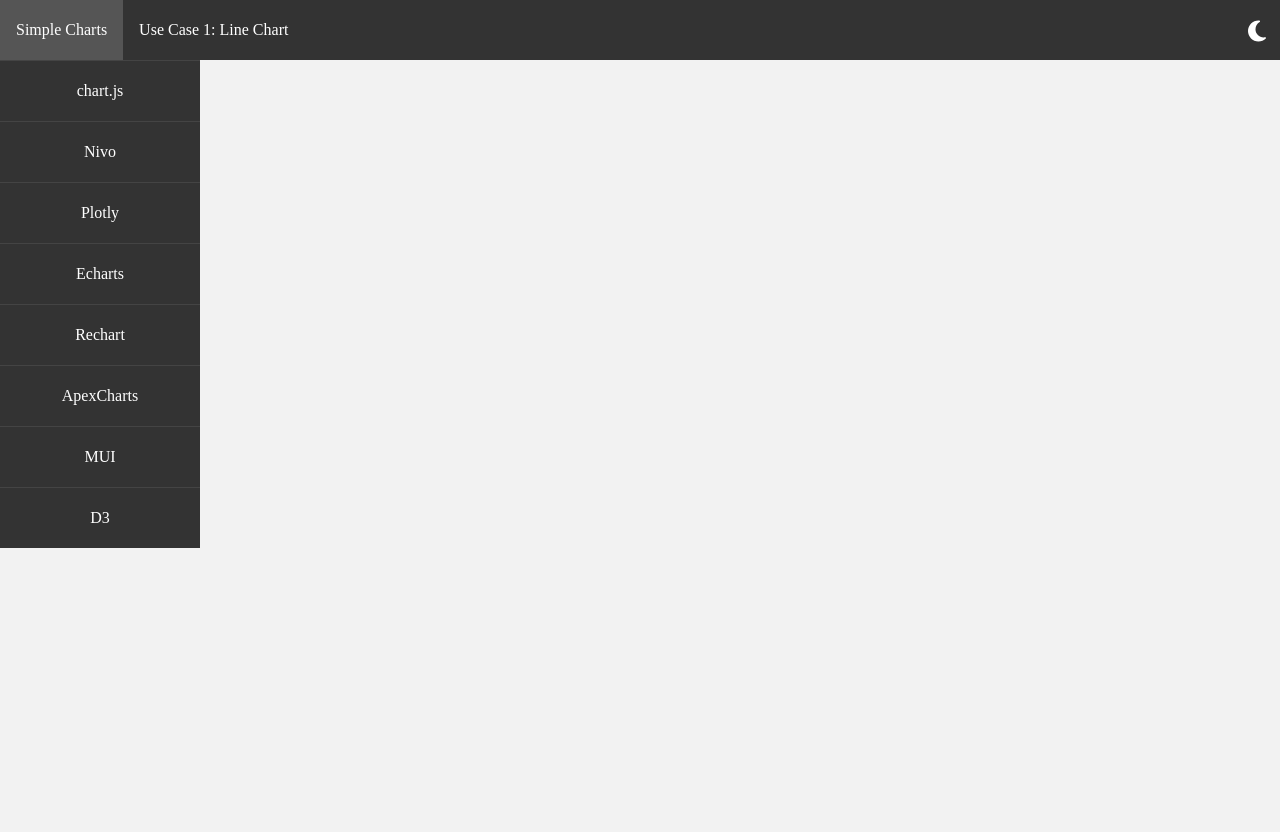
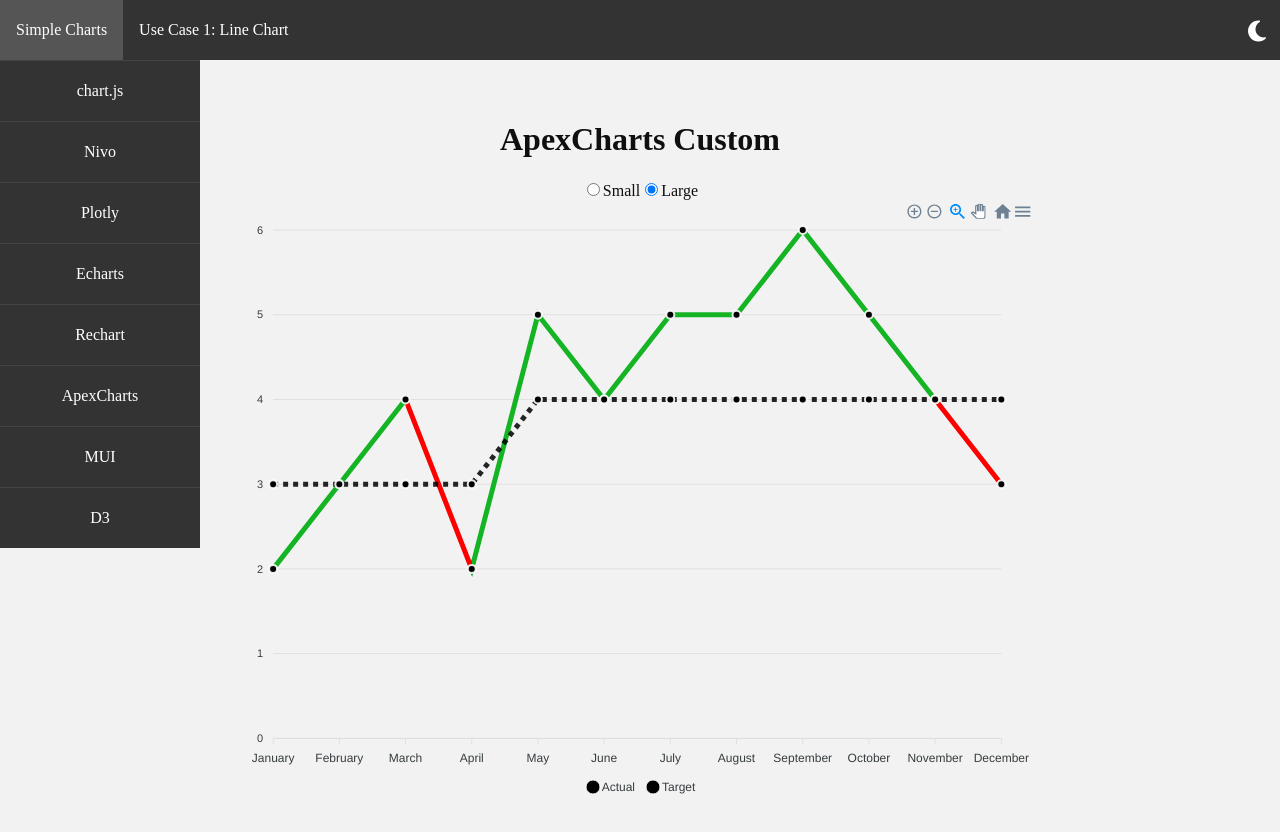
Before and after one commit to Deaniebean/data-viz-libraries, a React (Vite) app: page /apexcharts/line-chart-custom-2 in a window 1280 px wide. Shown: the top 832 px of the page. Built offline with nearby package versions, Linux system fonts and the light colour scheme.

Commit message:
ApexCharts better solution

```diff
--- a/src/App.tsx
+++ b/src/App.tsx
@@ -7,11 +7,13 @@
 import { Nivo } from "./charts/basicCharts/Nivo";
 import { PlotlyChart } from "./charts/basicCharts/Plotly";
 import { Rechart } from "./charts/basicCharts/Rechart";
-import { RechartCustom } from "./charts/customLineChart/RechartCustom";
 import { ApexCharts } from "./charts/basicCharts/ApexCharts";
 import { D3 } from "./charts/basicCharts/D3";
 import { Chartjs } from "./charts/basicCharts/Chartjs";
-import { ChartjsCustom } from "./charts/customLineChart/ChartjsCustom";
+import { RechartCustom } from "./charts/customLineChart/RechartCustom";
+import { ChartjsCustom } from "./charts/customLineChart/Chartjs";
+import { ApexChartsCustom2 } from "./charts/customLineChart/ApexCHartsCustom2";
+import { CustomApexCharts3 } from "./charts/customLineChart/ApexCharts3";
 
 
 function App() {
@@ -22,15 +24,32 @@
         <Routes>
           <Route path="/mui/line-chart" element={<LineChartMui />} />
           <Route path="/chartjs/line-chart" element={<Chartjs />} />
-          <Route path="/chartjs/line-chart-custom" element={<ChartjsCustom />} />
-          <Route path="/echarts/line-chart" element={<Echarts/>} />
-          <Route path="/nivo/line-chart" element={<Nivo/>} />
+          <Route
+            path="/chartjs/line-chart-custom"
+            element={<ChartjsCustom />}
+          />
+          <Route path="/echarts/line-chart" element={<Echarts />} />
+          <Route path="/nivo/line-chart" element={<Nivo />} />
           <Route path="/Plotly/line-chart" element={<PlotlyChart />} />
           <Route path="/rechart/line-chart" element={<Rechart />} />
-          <Route path="/rechart/line-chart-custom" element={<RechartCustom/>} />
-          <Route path="/apexcharts/line-chart" element={<ApexCharts/>} />
-          <Route path="/apexcharts/line-chart-custom" element={<ApexChartsCustom/>} />
-          <Route path="/d3/line-chart" element={<D3/>} />
+          <Route
+            path="/rechart/line-chart-custom"
+            element={<RechartCustom />}
+          />
+          <Route path="/apexcharts/line-chart" element={<ApexCharts />} />
+          <Route
+            path="/apexcharts/line-chart-custom"
+            element={<ApexChartsCustom />}
+          />
+          <Route
+            path="/apexcharts/line-chart-custom-2"
+            element={<ApexChartsCustom2 />}
+          />
+          <Route
+            path="/apexcharts/line-chart-custom-3"
+            element={<CustomApexCharts3 />}
+          />
+          <Route path="/d3/line-chart" element={<D3 />} />
         </Routes>
       </div>
     </div>
--- a/src/Navbar.tsx
+++ b/src/Navbar.tsx
@@ -103,10 +103,16 @@
                 <NavLink to="/apexcharts/line-chart-custom">Apexcharts</NavLink>
               </li>
               <li>
+                <NavLink to="/apexcharts/line-chart-custom-2">Apexcharts2</NavLink>
+              </li>
+              <li>
+                <NavLink to="/apexcharts/line-chart-custom-3">Apexcharts3</NavLink>
+              </li>
+              <li>
                 <NavLink to="/chartjs/line-chart-custom">Chartjs</NavLink>
               </li>
               <li>
-                <NavLink to="/chartjs/line-chart-custom">Chartjs</NavLink>
+                <NavLink to="/rechart/line-chart-custom">Recharts</NavLink>
               </li>
             </ul>
           </li>
--- /dev/null
+++ b/src/charts/customLineChart/ApexCharts3.tsx
@@ -0,0 +1,77 @@
+import Chart from "react-apexcharts";
+import { ChartWrapper } from "../../common/chartWrapper";
+
+export const CustomApexCharts3 = () => {
+  const options = {
+    chart: {
+      height: 380,
+      type: "line" as const,
+      foreColor: "#6D6D6D",
+    },
+    fill: {
+      type: ["gradient", "solid"],
+      colors: ["#000000"],
+      gradient: {
+        shadeIntensity: 1,
+        opacityFrom: 1,
+        opacityTo: 1,
+        colorStops: [
+          {
+            offset: 0,
+            color: "#EB656F",
+            opacity: 1,
+          },
+          {
+            offset: 20,
+            color: "#FAD375",
+            opacity: 1,
+          },
+          {
+            offset: 60,
+            color: "#61DBC3",
+            opacity: 1,
+          },
+          {
+            offset: 100,
+            color: "#95DA74",
+            opacity: 1,
+          },
+        ],
+      },
+    },
+    grid: {
+      borderColor: "#6D6D6D",
+    },
+    xaxis: {
+      categories: [
+        "01 Jan",
+        "02 Jan",
+        "03 Jan",
+        "04 Jan",
+        "05 Jan",
+        "06 Jan",
+        "07 Jan",
+      ],
+    },
+  };
+
+  const series = [
+    {
+      name: "Series 1",
+      data: [2, 23, 19, 45, 38, 52, 45],
+    },
+    { name: "Series 2", data: [10, 20, 20, 30, 40, 40, 30] },
+  ];
+
+  return (
+    <ChartWrapper title="ApexCharts Custom">
+      <Chart
+        type="line"
+        options={options}
+        series={series}
+        width="100%"
+        height="100%"
+      />
+    </ChartWrapper>
+  );
+};
--- /dev/null
+++ b/src/charts/customLineChart/ApexChartsCustom2.tsx
@@ -0,0 +1,107 @@
+import Chart from "react-apexcharts";
+import { Data } from "../../utils/Data";
+import { useState, useEffect } from "react";
+import { ChartWrapper } from "../../common/chartWrapper";
+
+export const ApexChartsCustom2 = () => {
+  const [chartData] = useState(Data);
+
+  useEffect(() => {
+    console.log("Initial chartData:", chartData);
+  }, [chartData]);
+
+  const allMonths: string[] = chartData.map((data) => data.month);
+  console.log("All months:", allMonths);
+
+  // Create a series where each point fills non-active values with null
+  const series = [
+    {
+      name: "Actual",
+      data: chartData.map((data) => data.actual),
+    },
+    {
+      name: "Target",
+      data: chartData.map((data) => data.target),
+    },
+  ];
+
+  console.log("Series data:", series);
+
+  const colorStops = chartData
+    .map((data, index) => {
+      const nextData = chartData[index + 1];
+      if (!nextData) return null;
+
+      const isAboveTarget = data.actual >= data.target;
+      const nextIsAboveTarget = nextData.actual >= nextData.target;
+
+      const colorStop = {
+        offset: (index / (chartData.length - 1)) * 100,
+        color: isAboveTarget ? "#14b425" : "#ff0000",
+        nextColor: nextIsAboveTarget ? "#14b425" : "#ff0000",
+      };
+
+      console.log(`Color stop for month ${data.month}:`, colorStop);
+
+      return colorStop;
+    })
+    .filter((colorStop) => colorStop !== null);
+
+  console.log("Color stops:", colorStops);
+
+  const chartOptions = {
+    chart: {
+      id: "dynamic-threshold",
+      animations: {
+        enabled: false,
+      },
+    },
+    fill: {
+      type: ["gradient", "solid"],
+      colors: ["#000000"],
+      gradient: {
+        shade: "dark",
+        type: "horizontal",
+        shadeIntensity: 0.5,
+        gradientToColors: undefined, // optional, if not defined - uses the shades of same color in series
+        inverseColors: true,
+        opacityFrom: 1,
+        opacityTo: 1,
+        stops: [0, 50, 100],
+        colorStops: colorStops.flatMap((stop) => [
+          { offset: stop.offset, color: stop.color, opacity: 1 },
+          { offset: stop.offset + 0.1, color: stop.nextColor, opacity: 1 },
+        ]),
+      },
+    },
+    stroke: {
+      dashArray: [0, 5],
+    },
+    xaxis: {
+      categories: allMonths,
+      tooltip: {
+        enabled: false,
+      },
+    },
+    yaxis: {
+      min: 0,
+    },
+    markers: {
+      size: 4,
+    },
+  };
+
+  console.log("Chart options:", chartOptions);
+
+  return (
+    <ChartWrapper title="ApexCharts Custom">
+      <Chart
+        type="line"
+        options={chartOptions}
+        series={series}
+        width="100%"
+        height="100%"
+      />
+    </ChartWrapper>
+  );
+};
--- a/src/charts/customLineChart/ChartjsCustom.tsx
+++ b/src/charts/customLineChart/Chartjs.tsx
@@ -2,6 +2,7 @@
 import { useState } from "react";
 import { Data } from "../../utils/Data";
 import { Line } from "react-chartjs-2";
+import { ChartWrapper } from "../../common/chartWrapper";
 
 Chart.register(CategoryScale);
 
@@ -24,7 +25,7 @@
         backgroundColor: "rgba(255,99,132,0.4)",
         borderColor: "rgba(255,99,132,1)",
         segment: {
-          borderColor: (ctx: { p0DataIndex: any; }) => {
+          borderColor: (ctx: { p0DataIndex: any }) => {
             const index = ctx.p0DataIndex; // Get the current index
             return chartData[index].target > chartData[index].actual
               ? "rgb(192,75,75)" // Red color if target > actual
@@ -45,5 +46,9 @@
     },
   };
 
-  return <Line data={data} options={options} />;
+  return (
+    <ChartWrapper title="Chartjs">
+  <Line data={data} options={options} />
+  </ChartWrapper>
+  )
 };
--- a/src/charts/customLineChart/RechartCustom.tsx
+++ b/src/charts/customLineChart/RechartCustom.tsx
@@ -1,56 +1,60 @@
 import { useState } from "react";
 import { Data } from "../../utils/Data";
-import { CartesianGrid, Line, LineChart, Tooltip, XAxis, YAxis } from "recharts";
-
-interface DataPoint {
-  month: string;
-  actual: number;
-  greaterOrLess: string;
-}
-
-interface Segment {
-  start: DataPoint;
-  end: DataPoint;
-  color: string;
-}
+import {
+  CartesianGrid,
+  Line,
+  LineChart,
+  Tooltip,
+  XAxis,
+  YAxis,
+  ResponsiveContainer,
+} from "recharts";
+import { ChartWrapper } from "../../common/chartWrapper";
+import React from "react";
 
 export const RechartCustom = () => {
   const [chartData] = useState(Data);
 
-  const processSegments = (data: DataPoint[]): Segment[] => {
-    const segments: Segment[] = [];
-    for (let i = 0; i < data.length - 1; i++) {
-      const current = data[i];
-      const next = data[i + 1];
-      segments.push({
-        start: current,
-        end: next,
-        color: current.greaterOrLess === "greater" ? "#8884d8" : "#ff7300",
-      });
-    }
-    return segments;
-  };
+  // Calculate the gradient stops based on the data
+  const gradientStops = chartData.map((data, index) => {
+    const nextData = chartData[index + 1];
+    if (!nextData) return null;
 
-  const segments = processSegments(chartData);
+    const isAboveTarget = data.actual > data.target;
+    const nextIsAboveTarget = nextData.actual > nextData.target;
+
+    return {
+      offset: (index / (chartData.length - 1)) * 100,
+      color: isAboveTarget ? "green" : "red",
+      nextColor: nextIsAboveTarget ? "green" : "red",
+    };
+  }).filter(Boolean);
 
   return (
-    <LineChart width={500} height={300} data={chartData}>
-      <XAxis dataKey="month" />
-      <YAxis />
-      <CartesianGrid stroke="#eee" strokeDasharray="5 5" />
-      <Tooltip />
+    <ChartWrapper title="Recharts Custom">
+      <ResponsiveContainer width="100%" height="100%">
+        <LineChart
+          data={chartData}
+          margin={{ top: 5, right: 20, bottom: 5, left: 0 }}
+        >
+          <defs>
+            <linearGradient id="gradient" x1="0" y1="0" x2="100%" y2="0">
+              {gradientStops.map((stop, index) => (
+                <React.Fragment key={index}>
+                  {stop && <stop offset={`${stop.offset}%`} stopColor={stop.color} />}
+                  {stop && <stop offset={`${stop.offset + 0.1}%`} stopColor={stop.nextColor} />}
+                </React.Fragment>
+              ))}
+            </linearGradient>
+          </defs>
+          <Line type="monotone" dataKey="actual" stroke="url(#gradient)" dot={false} />
+          <XAxis dataKey="month" />
+          <YAxis />
+          <Tooltip />
+          <CartesianGrid stroke="#f5f5f5" />
 
-      {/* Render multiple lines for each segment */}
-      {segments.map((segment, index) => (
-        <Line
-          key={index}
-          type="monotone"
-          data={[segment.start, segment.end]} // Only start and end points
-          dataKey="actual" // Assuming the actual value is the key
-          stroke={segment.color}
-          dot={false} // Hide dots for smoother lines
-        />
-      ))}
-    </LineChart>
+        </LineChart>
+      </ResponsiveContainer>
+    </ChartWrapper>
   );
 };
```
